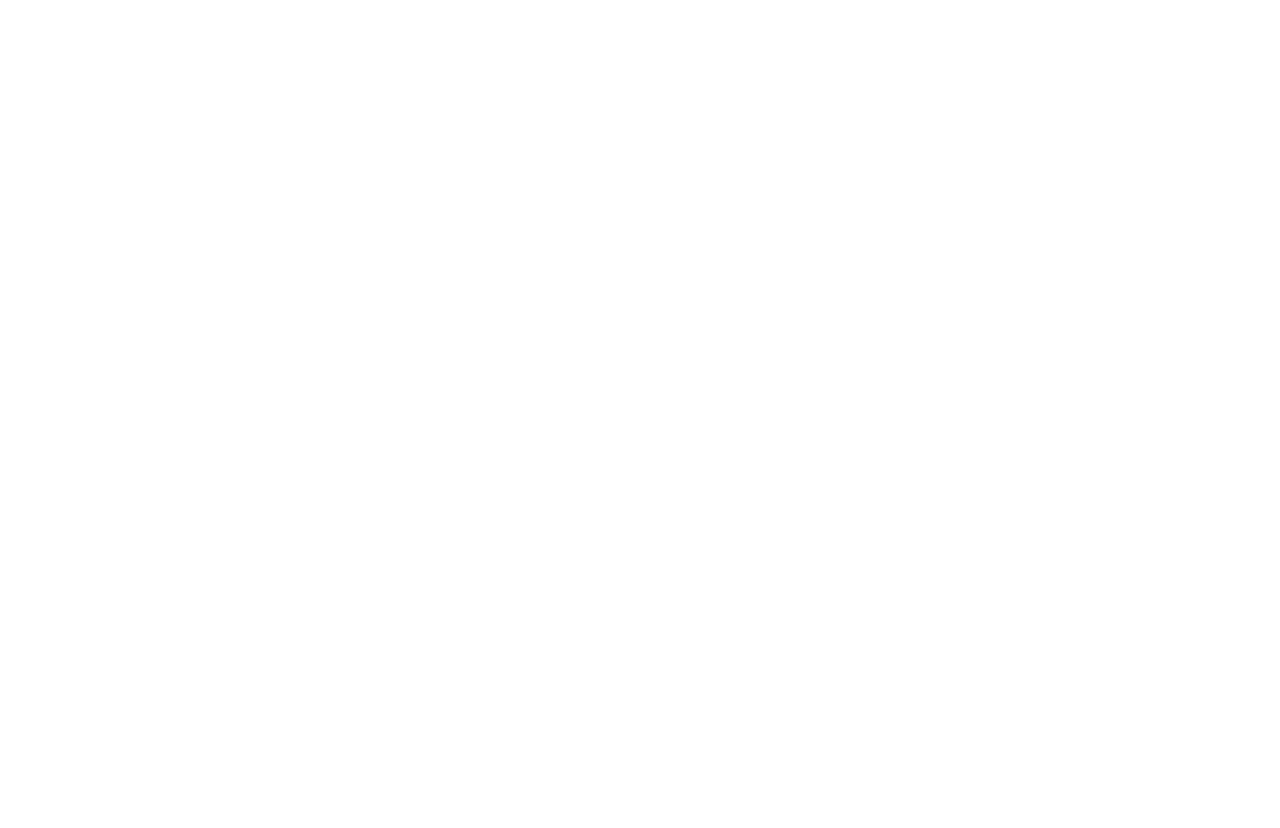
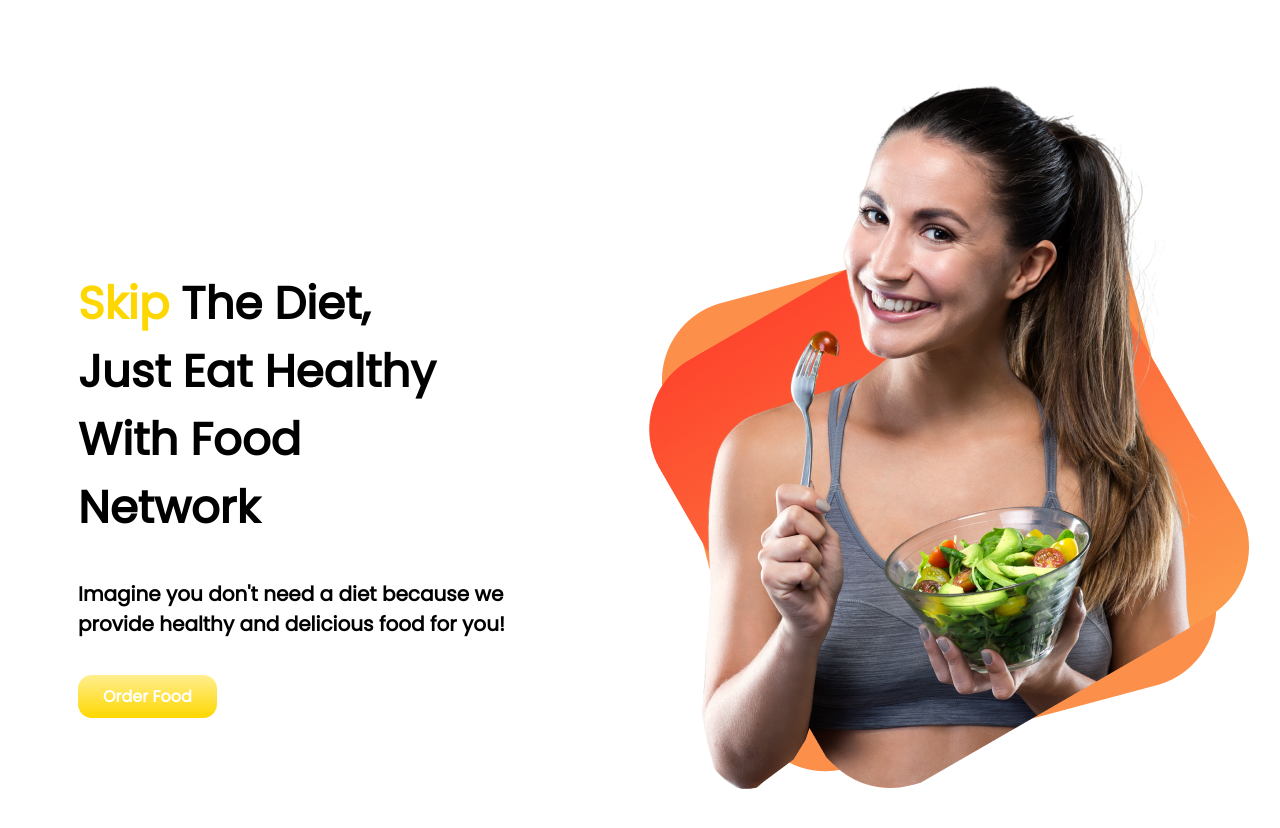
Before and after one commit to always-mohammad-ali/food-network, a plain HTML site: page index.html in a window 1280 px wide. Before the commit the page ends 800 px from the top, so only its background shows below. Drawn offline with Linux system fonts and the light colour scheme.

Commit message:
1st-section

```diff
--- a/index.html
+++ b/index.html
@@ -5,9 +5,29 @@
     <meta http-equiv="X-UA-Compatible" content="IE=edge">
     <meta name="viewport" content="width=device-width, initial-scale=1.0">
     <title>food-network</title>
+    <link rel="preconnect" href="https://fonts.googleapis.com">
+    <link rel="preconnect" href="https://fonts.gstatic.com" crossorigin>
+    <link href="https://fonts.googleapis.com/css2?family=Poppins&display=swap" rel="stylesheet">
     <link rel="stylesheet" href="style.css">
 </head>
 <body>
+    <section class="section1">
+        <div>
+            <h1 class="all-h1">
+                <span class="span-1">Skip</span> The Diet,
+            <br>
+                    Just Eat Healthy
+            <br>
+                    With Food Network
+            </h1>
+            <h2 class="all-h2">Imagine you don't need a diet because we provide healthy and delicious food for you!</h2>
+            <a class="a-link" target="_blank" href="https://github.com/always-mohammad-ali">Order Food</a>
+        </div>
+        <div>
+            <img src="images/female/Group 8425.png" alt="female's picture">
+        </div>
+    </section>
+
 
 </body>
 </html>
--- a/style.css
+++ b/style.css
@@ -0,0 +1,34 @@
+body{
+    font-family: 'Poppins', sans-serif;
+}
+.section1{
+    display:flex;
+    width:95%;
+    margin: 70px;
+}
+.all-h1{
+    width: 70%;
+
+    font-size: 45px;
+    margin-top: 200px;
+
+}
+.all-h2{
+    width:90%;
+    margin-bottom: 45px;
+    font-size: 20px;
+
+}
+
+.a-link{
+    text-decoration: none;
+    color:white;
+    background-image:linear-gradient(rgba(255, 217, 0, 0.438),gold);
+    padding:10px 25px;
+    border-radius: 14px;
+    font-weight: 700;
+
+}
+.span-1{
+    color:gold;
+}
```
